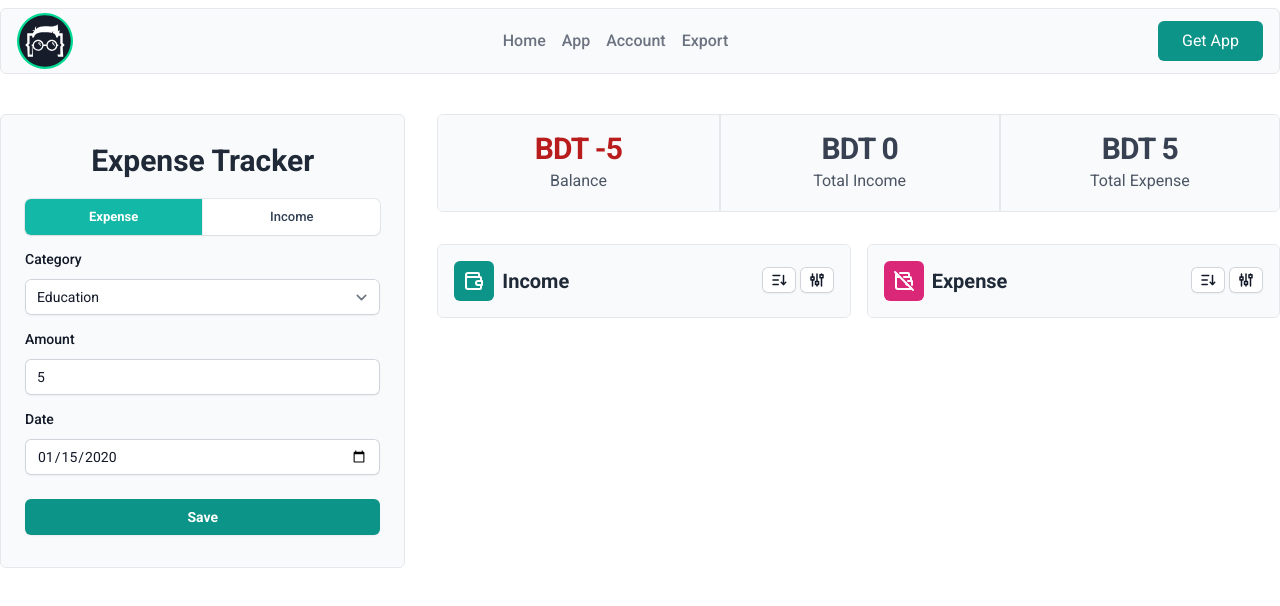
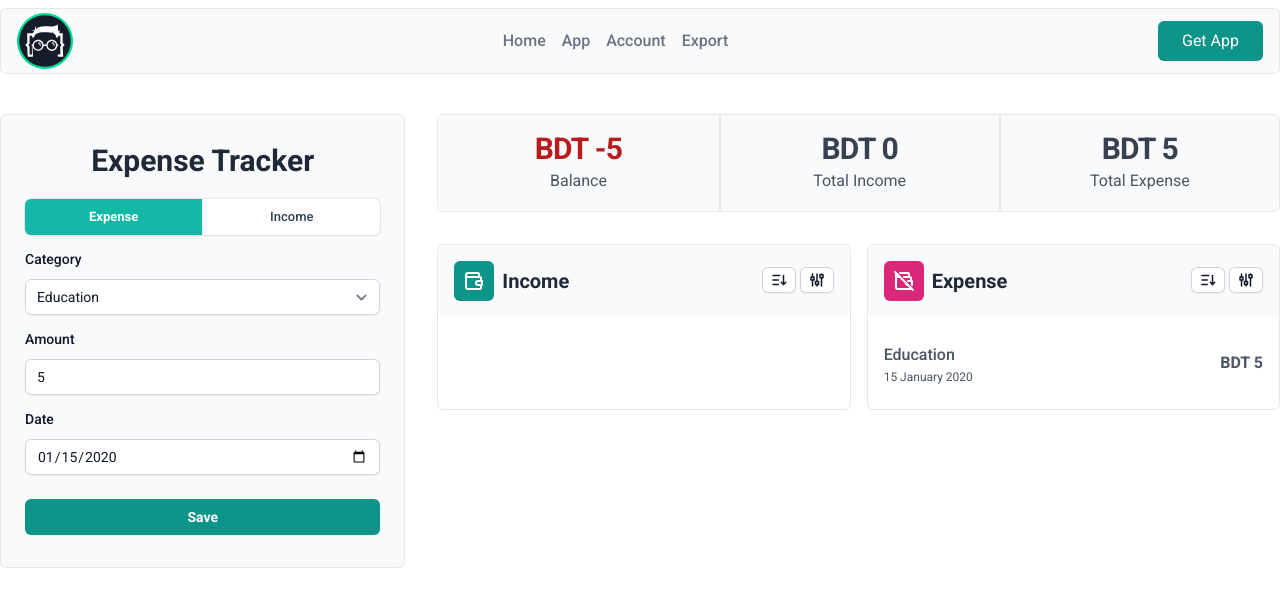
Before and after one commit to rakibhasanbappy/expense-tracker, a React (Vite) app: page / in a window 1280 px wide. Both pictures are taken after typing "5", "2020-01-15" into the empty fields and a click on the button "Save". Shown: the top 606 px of the page. Built offline with nearby package versions, Linux system fonts and the light colour scheme.

Commit message:
feat: income and expense is now displayed in the list

```diff
--- a/src/components/Expense.jsx
+++ b/src/components/Expense.jsx
@@ -1,4 +1,5 @@
 import { useState } from "react";
+import getwrittenDate from "../helper/covertDate";
 import Filter from "./Filter";
 import Sort from "./Sort";
 import DeleteSvg from "./svg/DeleteSvg";
@@ -62,14 +63,19 @@
           </div>
         </div>
       </div>
-      {expenseList.map((expense) => (
-        <div key={expense.id} className="p-4 divide-y">
-          <div className="flex justify-between items-center py-2 relative group cursor-pointer">
+      <div className="p-4 divide-y">
+        {expenseList.map((expense) => (
+          <div
+            key={expense.id}
+            className="flex justify-between items-center py-2 relative group cursor-pointer"
+          >
             <div>
               <h3 className="text-base font-medium leading-7 text-gray-600">
                 {expense.category}
               </h3>
-              <p className="text-xs text-gray-600">{expense.date}</p>
+              <p className="text-xs text-gray-600">
+                {getwrittenDate(expense.date)}
+              </p>
             </div>
             <div className="flex items-center gap-2">
               <p className="text-base font-semibold text-gray-600 transition-all group-hover:-translate-x-14">
@@ -95,8 +101,8 @@
               </div>
             </div>
           </div>
-        </div>
-      ))}
+        ))}
+      </div>
     </div>
   );
 }
--- a/src/components/Income.jsx
+++ b/src/components/Income.jsx
@@ -1,4 +1,5 @@
 import { useState } from "react";
+import getwrittenDate from "../helper/covertDate";
 
 import Filter from "./Filter";
 import Sort from "./Sort";
@@ -63,14 +64,19 @@
         </div>
       </div>
 
-      {incomeList.map((income) => (
-        <div key={income.id} className="p-4 divide-y">
-          <div className="flex justify-between items-center py-2 relative group cursor-pointer">
+      <div className="p-4 divide-y">
+        {incomeList.map((income) => (
+          <div
+            key={income.id}
+            className="flex justify-between items-center py-2 relative group cursor-pointer"
+          >
             <div>
               <h3 className="text-base font-medium leading-7 text-gray-600">
                 {income.category}
               </h3>
-              <p className="text-xs text-gray-600">{income.date}</p>
+              <p className="text-xs text-gray-600">
+                {getwrittenDate(income.date)}
+              </p>
             </div>
             <div className="flex items-center gap-2">
               <p className="text-base font-semibold text-gray-600 transition-all group-hover:-translate-x-14">
@@ -96,8 +102,8 @@
               </div>
             </div>
           </div>
-        </div>
-      ))}
+        ))}
+      </div>
     </div>
   );
 }
--- a/src/components/Main.jsx
+++ b/src/components/Main.jsx
@@ -48,8 +48,22 @@
 
     if (transactionData.type === "Income") {
       setIncome(income + parseInt(transactionData.amount));
+      setIncomeList([
+        ...incomeList,
+        {
+          id: crypto.randomUUID(),
+          ...transactionData,
+        },
+      ]);
     } else {
       setExpense(expense + parseInt(transactionData.amount));
+      setExpenseList([
+        ...expenseList,
+        {
+          id: crypto.randomUUID(),
+          ...transactionData,
+        },
+      ]);
     }
   }
 
--- /dev/null
+++ b/src/helper/covertDate.js
@@ -0,0 +1,24 @@
+const numberToMonth = {
+    "01": "January",
+    "02": "February",
+    "03": "March",
+    "04": "April",
+    "05": "May",
+    "06": "June",
+    "07": "July",
+    "08": "August",
+    "09": "September",
+    10: "October",
+    11: "November",
+    12: "December",
+  };
+
+  function getwrittenDate(date) {
+    const dateSplitted = date.split("-");
+    return `${dateSplitted[2]} ${numberToMonth[dateSplitted[1]]} ${
+      dateSplitted[0]
+    }`;
+  }
+
+
+  export default getwrittenDate;
```
